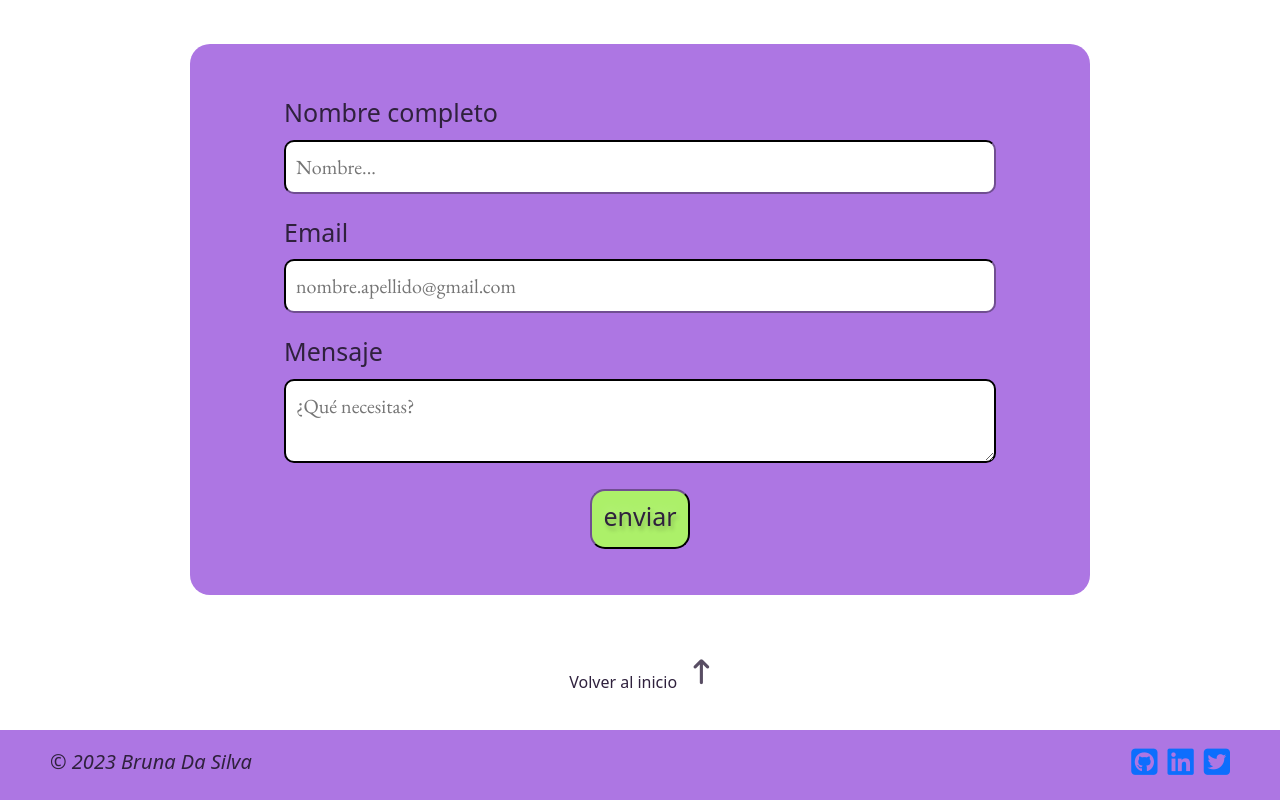
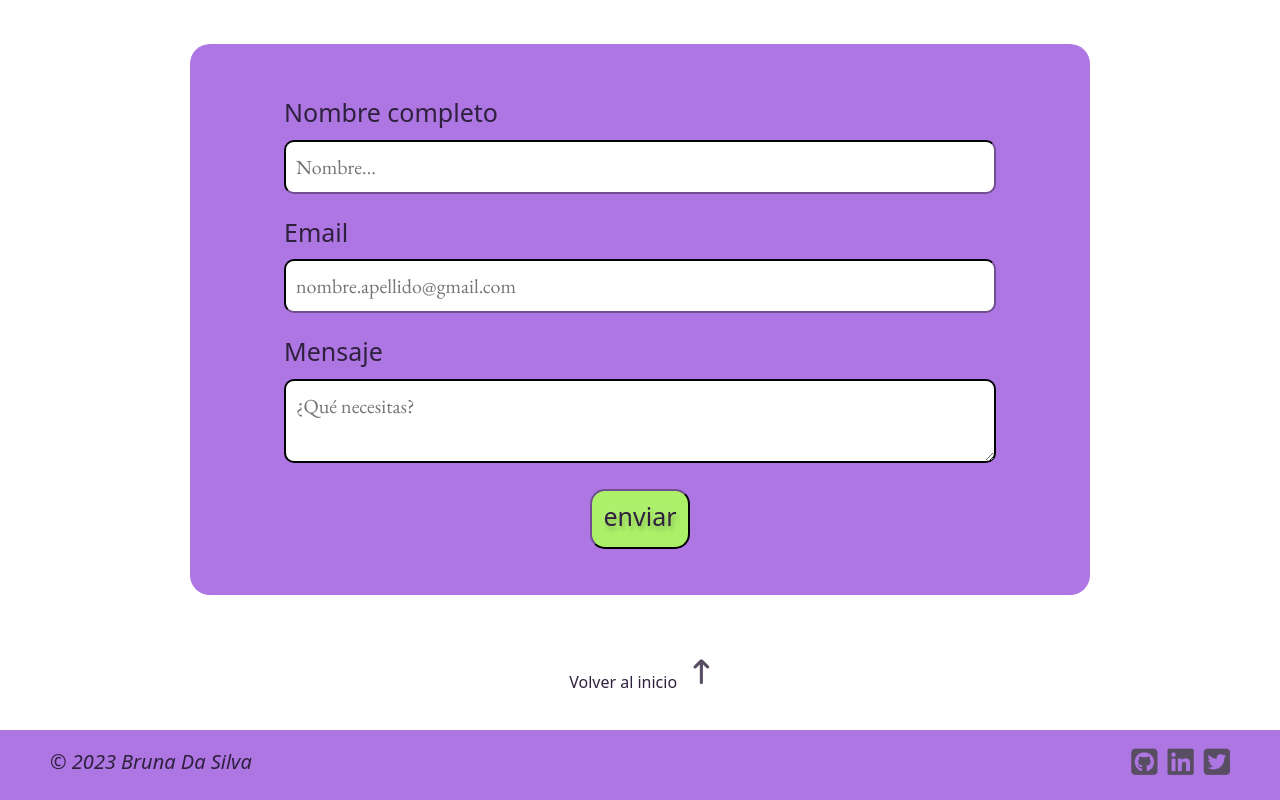
Before and after one commit to brunadasilvabz/portfolio, a React (Create React App) app: page / in a window 1280 px wide. Shown: the part 2943-3743 px from the top of the page. Built offline with nearby package versions, Linux system fonts and the light colour scheme.

Commit message:
fix header

```diff
--- a/src/styles/layout/_footer.scss
+++ b/src/styles/layout/_footer.scss
@@ -29,6 +29,11 @@
     display: flex;
     gap: 10px;
     font-size: toRem(20);
+    color: $icons-color;
+
+    &-element {
+      color: $icons-color;
+    }
 
     @media all and (min-width: 768px) {
       font-size: toRem(25);
--- a/src/styles/layout/_header.scss
+++ b/src/styles/layout/_header.scss
@@ -11,11 +11,14 @@
       border-radius: 15px;
       border: solid 2px $icons-color;
       // border-color: $primary-font-color;
+      // vertical-align: middle;
+      text-align: center;
 
       &-icon {
-        padding-top: toRem(5);
+        // padding-top: toRem(5);
         font-size: toRem(25);
         color: $statement-color;
+        vertical-align: middle;
       }
     }
   }
```
